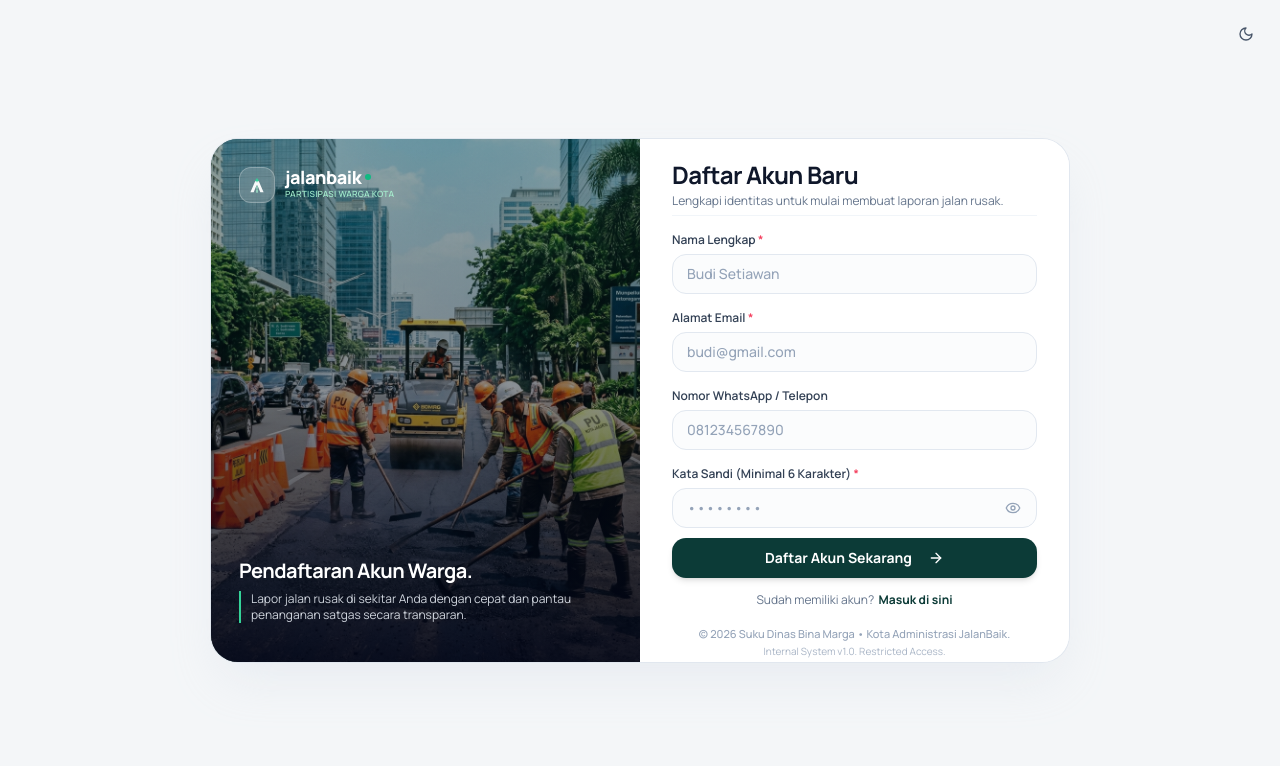
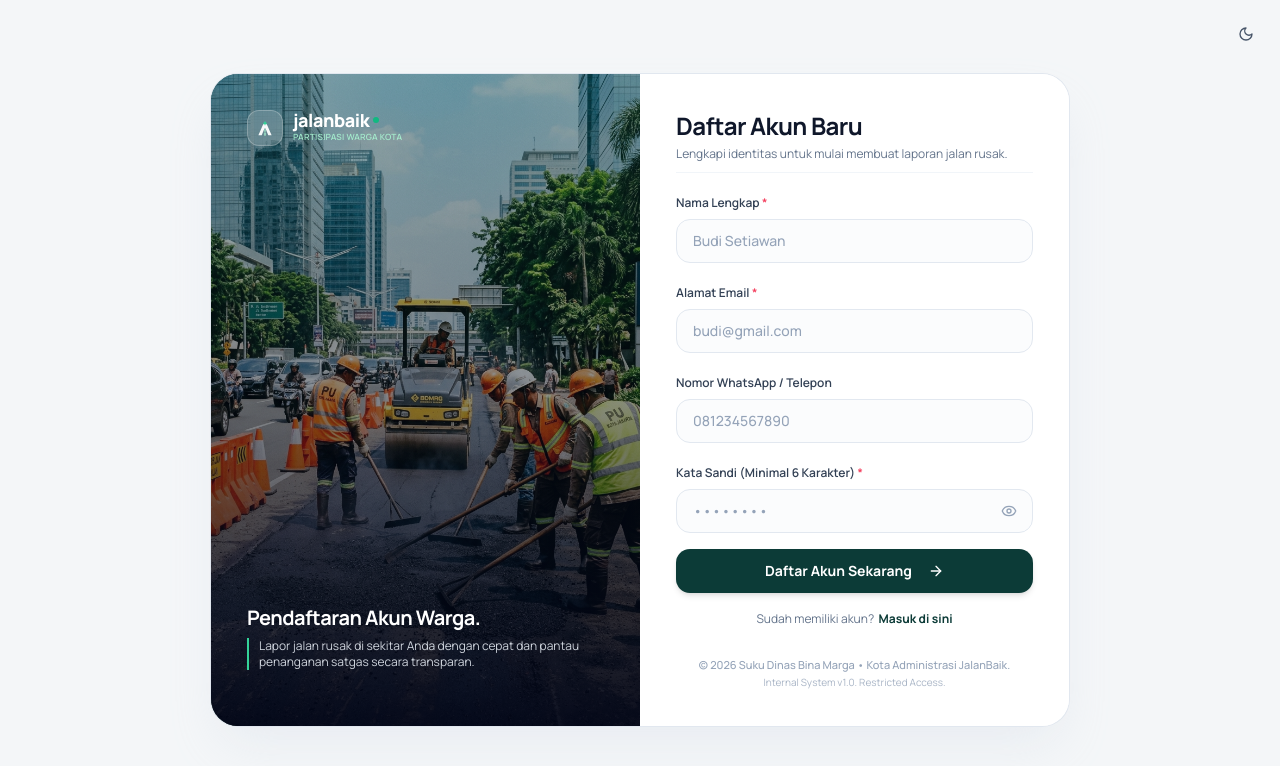
Before and after one commit to muhbintangmahardani/Pengaduan-Masyarakat, a Next.js app: page /register in a window 1280 px wide. Shown: the top 766 px of the page. Built offline with nearby package versions, Linux system fonts and the light colour scheme.

Commit message:
style(auth): align register form spacing, input height, and padding identical to login form

```diff
--- a/src/app/(auth)/login/page.tsx
+++ b/src/app/(auth)/login/page.tsx
@@ -36,16 +36,16 @@ export default function LoginPage() {
   };
 
   return (
-    <div className="min-h-screen w-full flex items-center justify-center bg-[#f4f6f8] dark:bg-slate-950 p-3 sm:p-4 transition-colors duration-200 relative select-none">
+    <div className="min-h-screen w-full flex items-center justify-center bg-[#f4f6f8] dark:bg-slate-950 p-4 sm:p-6 lg:py-8 transition-colors duration-200 relative select-none">
       {/* Dark Mode Toggle Floating di Pojok Kanan Atas */}
       <div className="fixed top-3 right-3 sm:top-4 sm:right-4 z-50">
         <ThemeToggle />
       </div>
 
-      {/* Floating Balanced Modern Card (Ukuran Pas Layar & Tanpa Scroll di 100% Zoom) */}
-      <div className="w-full max-w-[860px] lg:h-[525px] bg-white dark:bg-slate-900 rounded-[28px] border border-border/80 shadow-2xl shadow-slate-300/30 dark:shadow-none overflow-hidden grid grid-cols-1 lg:grid-cols-2">
+      {/* Floating Balanced Modern Card (Ukuran Pas Layar & Elegan) */}
+      <div className="w-full max-w-[860px] bg-white dark:bg-slate-900 rounded-[28px] border border-border/80 shadow-2xl shadow-slate-300/30 dark:shadow-none overflow-hidden grid grid-cols-1 lg:grid-cols-2 my-auto">
         {/* Kolom Kiri: 50% Showcase Visual Satgas Perbaikan Jalan */}
-        <div className="relative bg-[#0c3b37] text-white p-6 sm:p-7 pb-10 sm:pb-12 lg:pb-12 flex flex-col justify-between overflow-hidden min-h-[220px] lg:min-h-full">
+        <div className="relative bg-[#0c3b37] text-white p-6 sm:p-8 lg:p-9 pb-10 sm:pb-12 lg:pb-12 flex flex-col justify-between overflow-hidden min-h-[260px] lg:min-h-full">
           {/* Foto Nyata Satgas Pekerjaan Umum / Bina Marga Sedang Memperbaiki Jalan */}
           <Image
             src="/images/auth-hero.jpg"
--- a/src/app/(auth)/register/page.tsx
+++ b/src/app/(auth)/register/page.tsx
@@ -30,16 +30,16 @@ export default function RegisterPage() {
   };
 
   return (
-    <div className="min-h-screen w-full flex items-center justify-center bg-[#f4f6f8] dark:bg-slate-950 p-3 sm:p-4 transition-colors duration-200 relative select-none">
+    <div className="min-h-screen w-full flex items-center justify-center bg-[#f4f6f8] dark:bg-slate-950 p-4 sm:p-6 lg:py-8 transition-colors duration-200 relative select-none">
       {/* Dark Mode Toggle Floating di Pojok Kanan Atas */}
       <div className="fixed top-3 right-3 sm:top-4 sm:right-4 z-50">
         <ThemeToggle />
       </div>
 
-      {/* Floating Balanced Modern Card (Ukuran Pas Layar & 100% Tanpa Terpotong di 100% Zoom) */}
-      <div className="w-full max-w-[860px] lg:h-[525px] bg-white dark:bg-slate-900 rounded-[28px] border border-border/80 shadow-2xl shadow-slate-300/30 dark:shadow-none overflow-hidden grid grid-cols-1 lg:grid-cols-2">
+      {/* Floating Balanced Modern Card (Ukuran Lega, Spacing Sama dengan Form Login) */}
+      <div className="w-full max-w-[860px] bg-white dark:bg-slate-900 rounded-[28px] border border-border/80 shadow-2xl shadow-slate-300/30 dark:shadow-none overflow-hidden grid grid-cols-1 lg:grid-cols-2 my-auto">
         {/* Kolom Kiri: 50% Showcase Visual Satgas Perbaikan Jalan */}
-        <div className="relative bg-[#0c3b37] text-white p-6 sm:p-7 pb-10 sm:pb-12 lg:pb-12 flex flex-col justify-between overflow-hidden min-h-[220px] lg:min-h-full">
+        <div className="relative bg-[#0c3b37] text-white p-6 sm:p-8 lg:p-9 pb-10 sm:pb-12 lg:pb-12 flex flex-col justify-between overflow-hidden min-h-[260px] lg:min-h-full">
           <Image
             src="/images/auth-hero.jpg"
             alt="Petugas Satgas Bina Marga Memperbaiki Jalan Raya"
@@ -72,23 +72,23 @@ export default function RegisterPage() {
           </div>
         </div>
 
-        {/* Kolom Kanan: 50% Form Registrasi Akun Berukuran Rapi, Lega & Pas Layar Tanpa Scroll */}
-        <div className="p-5 sm:p-6 lg:px-8 lg:py-5 flex flex-col justify-center bg-white dark:bg-slate-900">
-          <div className="space-y-0.5 mb-2.5">
+        {/* Kolom Kanan: 50% Form Registrasi Akun Berukuran Lega, Rapi & Identik Spacing dengan Form Login */}
+        <div className="p-6 sm:p-8 lg:p-9 flex flex-col justify-center bg-white dark:bg-slate-900">
+          <div className="space-y-1 mb-4">
             <h1 className="text-xl sm:text-2xl font-bold tracking-tight text-slate-900 dark:text-slate-100">
               Daftar Akun Baru
             </h1>
             <p className="text-xs text-slate-500 dark:text-slate-400">
               Lengkapi identitas untuk mulai membuat laporan jalan rusak.
             </p>
-            <div className="pt-1">
+            <div className="pt-1.5">
               <div className="h-px w-full bg-slate-100 dark:bg-slate-800" />
             </div>
           </div>
 
-          <form onSubmit={handleSubmit} className="space-y-2 sm:space-y-2.5">
+          <form onSubmit={handleSubmit} className="space-y-4">
             {/* Nama Lengkap */}
-            <div className="space-y-1">
+            <div className="space-y-1.5">
               <Label className="text-xs font-semibold text-slate-700 dark:text-slate-300">
                 Nama Lengkap <span className="text-rose-500">*</span>
               </Label>
@@ -98,12 +98,12 @@ export default function RegisterPage() {
                 required
                 disabled={isLoading}
                 placeholder="Budi Setiawan"
-                className="h-9.5 sm:h-10 text-xs sm:text-sm rounded-[14px] border-slate-200 dark:border-slate-800 bg-slate-50/50 dark:bg-slate-950/50 focus:bg-white dark:focus:bg-slate-950 focus:border-[#0c3b37] dark:focus:border-emerald-500 transition-all px-3.5 placeholder:text-slate-400 font-medium"
+                className="h-11 text-xs sm:text-sm rounded-[14px] border-slate-200 dark:border-slate-800 bg-slate-50/50 dark:bg-slate-950/50 focus:bg-white dark:focus:bg-slate-950 focus:border-[#0c3b37] dark:focus:border-emerald-500 transition-all px-4 placeholder:text-slate-400 font-medium"
               />
             </div>
 
             {/* Email Warga */}
-            <div className="space-y-1">
+            <div className="space-y-1.5">
               <Label className="text-xs font-semibold text-slate-700 dark:text-slate-300">
                 Alamat Email <span className="text-rose-500">*</span>
               </Label>
@@ -113,12 +113,12 @@ export default function RegisterPage() {
                 required
                 disabled={isLoading}
                 placeholder="budi@gmail.com"
-                className="h-9.5 sm:h-10 text-xs sm:text-sm rounded-[14px] border-slate-200 dark:border-slate-800 bg-slate-50/50 dark:bg-slate-950/50 focus:bg-white dark:focus:bg-slate-950 focus:border-[#0c3b37] dark:focus:border-emerald-500 transition-all px-3.5 placeholder:text-slate-400 font-medium"
+                className="h-11 text-xs sm:text-sm rounded-[14px] border-slate-200 dark:border-slate-800 bg-slate-50/50 dark:bg-slate-950/50 focus:bg-white dark:focus:bg-slate-950 focus:border-[#0c3b37] dark:focus:border-emerald-500 transition-all px-4 placeholder:text-slate-400 font-medium"
               />
             </div>
 
             {/* Nomor WhatsApp/Telepon */}
-            <div className="space-y-1">
+            <div className="space-y-1.5">
               <Label className="text-xs font-semibold text-slate-700 dark:text-slate-300">
                 Nomor WhatsApp / Telepon
               </Label>
@@ -127,12 +127,12 @@ export default function RegisterPage() {
                 name="phoneNumber"
                 disabled={isLoading}
                 placeholder="081234567890"
-                className="h-9.5 sm:h-10 text-xs sm:text-sm rounded-[14px] border-slate-200 dark:border-slate-800 bg-slate-50/50 dark:bg-slate-950/50 focus:bg-white dark:focus:bg-slate-950 focus:border-[#0c3b37] dark:focus:border-emerald-500 transition-all px-3.5 placeholder:text-slate-400 font-medium"
+                className="h-11 text-xs sm:text-sm rounded-[14px] border-slate-200 dark:border-slate-800 bg-slate-50/50 dark:bg-slate-950/50 focus:bg-white dark:focus:bg-slate-950 focus:border-[#0c3b37] dark:focus:border-emerald-500 transition-all px-4 placeholder:text-slate-400 font-medium"
               />
             </div>
 
             {/* Password Input */}
-            <div className="space-y-1">
+            <div className="space-y-1.5">
               <Label className="text-xs font-semibold text-slate-700 dark:text-slate-300">
                 Kata Sandi (Minimal 6 Karakter) <span className="text-rose-500">*</span>
               </Label>
@@ -144,7 +144,7 @@ export default function RegisterPage() {
                   minLength={6}
                   disabled={isLoading}
                   placeholder="••••••••"
-                  className="h-9.5 sm:h-10 text-xs sm:text-sm rounded-[14px] pr-10 border-slate-200 dark:border-slate-800 bg-slate-50/50 dark:bg-slate-950/50 focus:bg-white dark:focus:bg-slate-950 focus:border-[#0c3b37] dark:focus:border-emerald-500 transition-all px-3.5 placeholder:text-slate-400 font-medium"
+                  className="h-11 text-xs sm:text-sm rounded-[14px] pr-11 border-slate-200 dark:border-slate-800 bg-slate-50/50 dark:bg-slate-950/50 focus:bg-white dark:focus:bg-slate-950 focus:border-[#0c3b37] dark:focus:border-emerald-500 transition-all px-4 placeholder:text-slate-400 font-medium"
                 />
                 <button
                   type="button"
@@ -162,7 +162,7 @@ export default function RegisterPage() {
               type="submit"
               size="lg"
               disabled={isLoading}
-              className="w-full h-10 sm:h-10.5 rounded-[14px] bg-[#0c3b37] hover:bg-[#082825] dark:bg-emerald-600 dark:hover:bg-emerald-500 text-white font-bold text-xs sm:text-sm shadow-md active:scale-[0.99] transition-all cursor-pointer mt-3.5 whitespace-nowrap flex items-center justify-center gap-2"
+              className="w-full h-11 rounded-[14px] bg-[#0c3b37] hover:bg-[#082825] dark:bg-emerald-600 dark:hover:bg-emerald-500 text-white font-bold text-xs sm:text-sm shadow-md active:scale-[0.99] transition-all cursor-pointer mt-5 whitespace-nowrap flex items-center justify-center gap-2"
             >
               {isLoading ? (
                 <>
@@ -179,7 +179,7 @@ export default function RegisterPage() {
           </form>
 
           {/* Link Masuk Akun */}
-          <div className="pt-2 text-center">
+          <div className="pt-3 text-center">
             <span className="text-xs text-slate-500 dark:text-slate-400">
               Sudah memiliki akun?{" "}
             </span>
@@ -192,7 +192,7 @@ export default function RegisterPage() {
           </div>
 
           {/* Footer Card Dekat & Tanpa Border Sesuai Referensi Gambar */}
-          <div className="pt-3.5 sm:pt-4 text-center space-y-0.5">
+          <div className="pt-6 sm:pt-7 text-center space-y-0.5">
             <p className="text-[10px] sm:text-[11px] text-slate-400 dark:text-slate-500 font-medium">
               © 2026 Suku Dinas Bina Marga • Kota Administrasi JalanBaik.
             </p>
```
